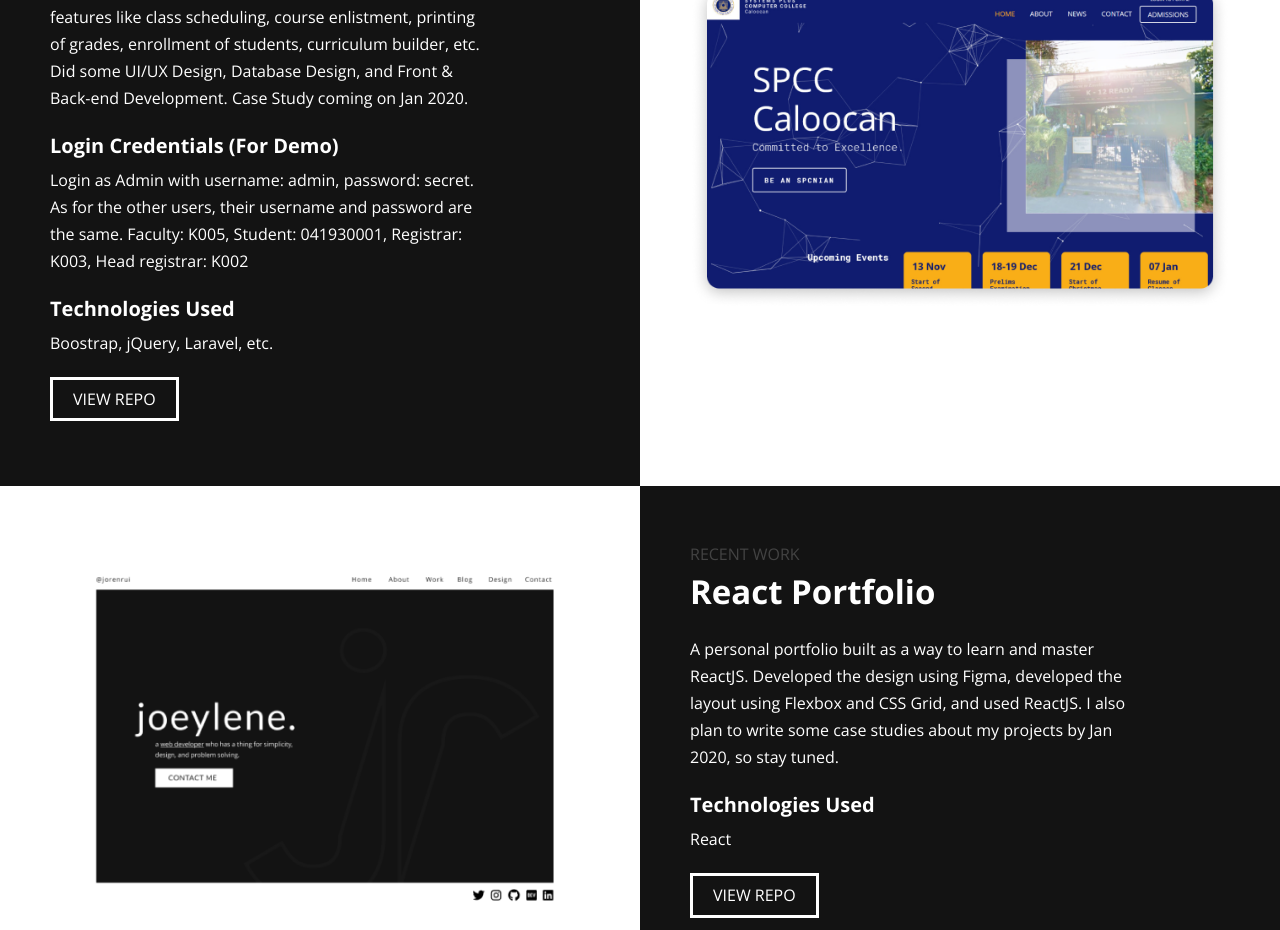
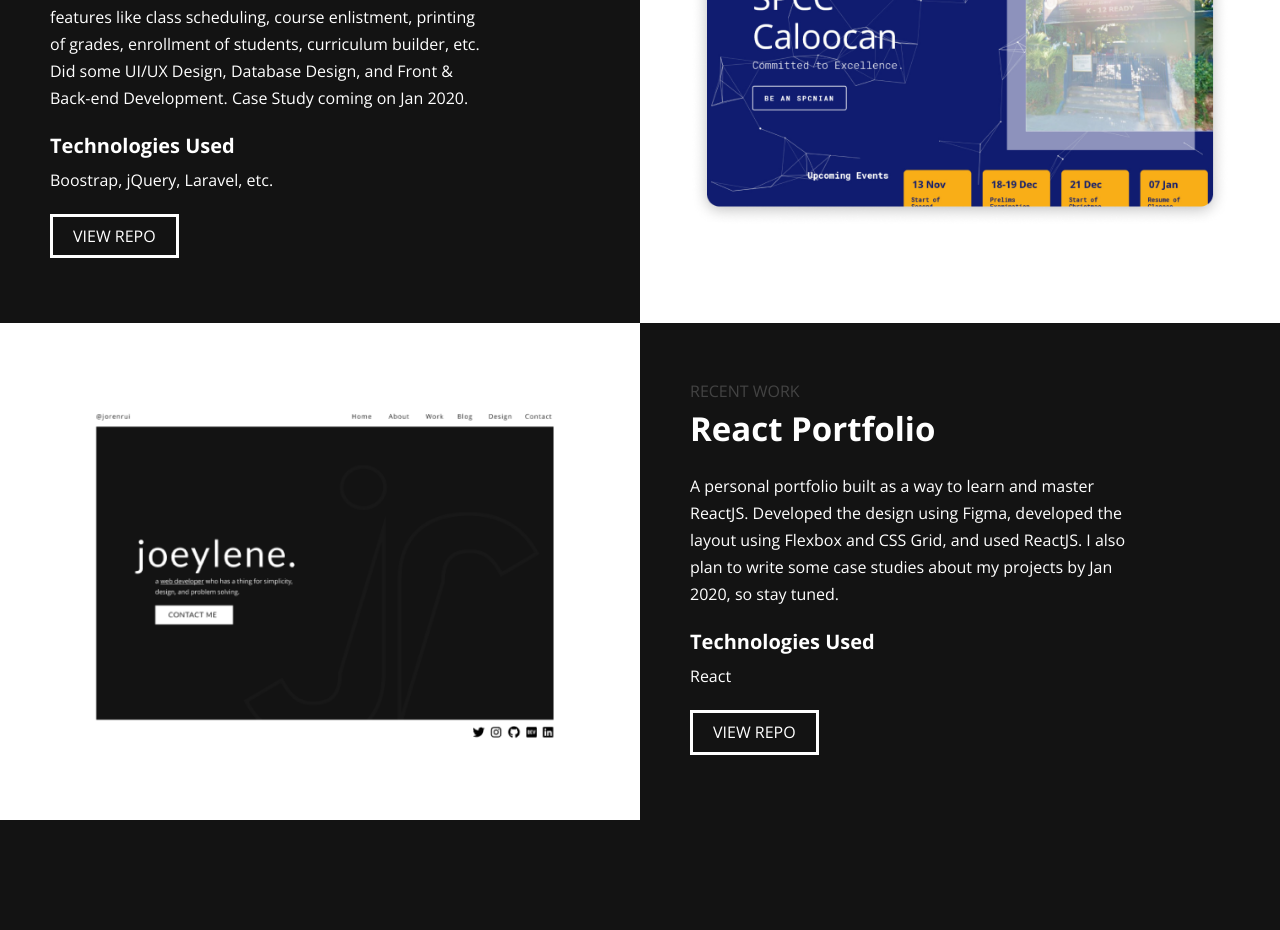
Before and after one commit to jorenrui/portfolio-v2, a React (Create React App) app: page / in a window 1280 px wide. Shown: the part 1000-1930 px from the top of the page. Built offline with nearby package versions, Linux system fonts and the light colour scheme.

Commit message:
Remove Login Credentials for SPCC Portal

```diff
--- a/src/data/worksData.js
+++ b/src/data/worksData.js
@@ -4,8 +4,7 @@ const worksData = [
     title: 'SPCC Caloocan Portal',
     description:
       'SPCC Caloocan Portal is a Laravel application that focuses on the grading system and the school website. It also has features like class scheduling, course enlistment, printing of grades, enrollment of students, curriculum builder, etc. Did some UI/UX Design, Database Design, and Front & Back-end Development. Case Study coming on Jan 2020.',
-    auth:
-      'Login as Admin with username: admin, password: secret. As for the other users, their username and password are the same. Faculty: K005, Student: 041930001, Registrar: K003, Head registrar: K002',
+    auth: '',
     techs: 'Boostrap, jQuery, Laravel, etc.',
     link: '',
     image: 'spcc-portal.png',
```
